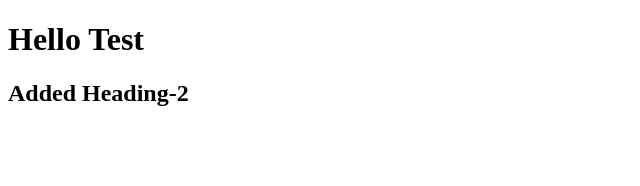
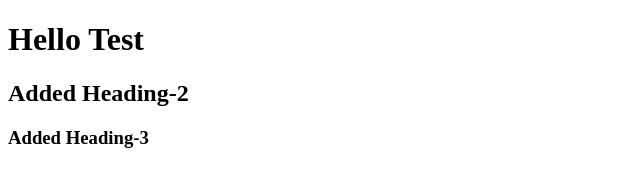
Before and after one commit to sobuj277/test_perpus, a plain HTML site: page index.html in a window 1280 px wide. Shown: the whole page, without its empty margins (0-640 px from the left). Drawn offline with Linux system fonts and the light colour scheme.

Commit message:
H3 Added

```diff
--- a/index.html
+++ b/index.html
@@ -8,5 +8,6 @@
 <body>
     <h1>Hello Test</h1>
     <h2>Added Heading-2</h2>
+    <h3>Added Heading-3</h3>
 </body>
 </html>
```
